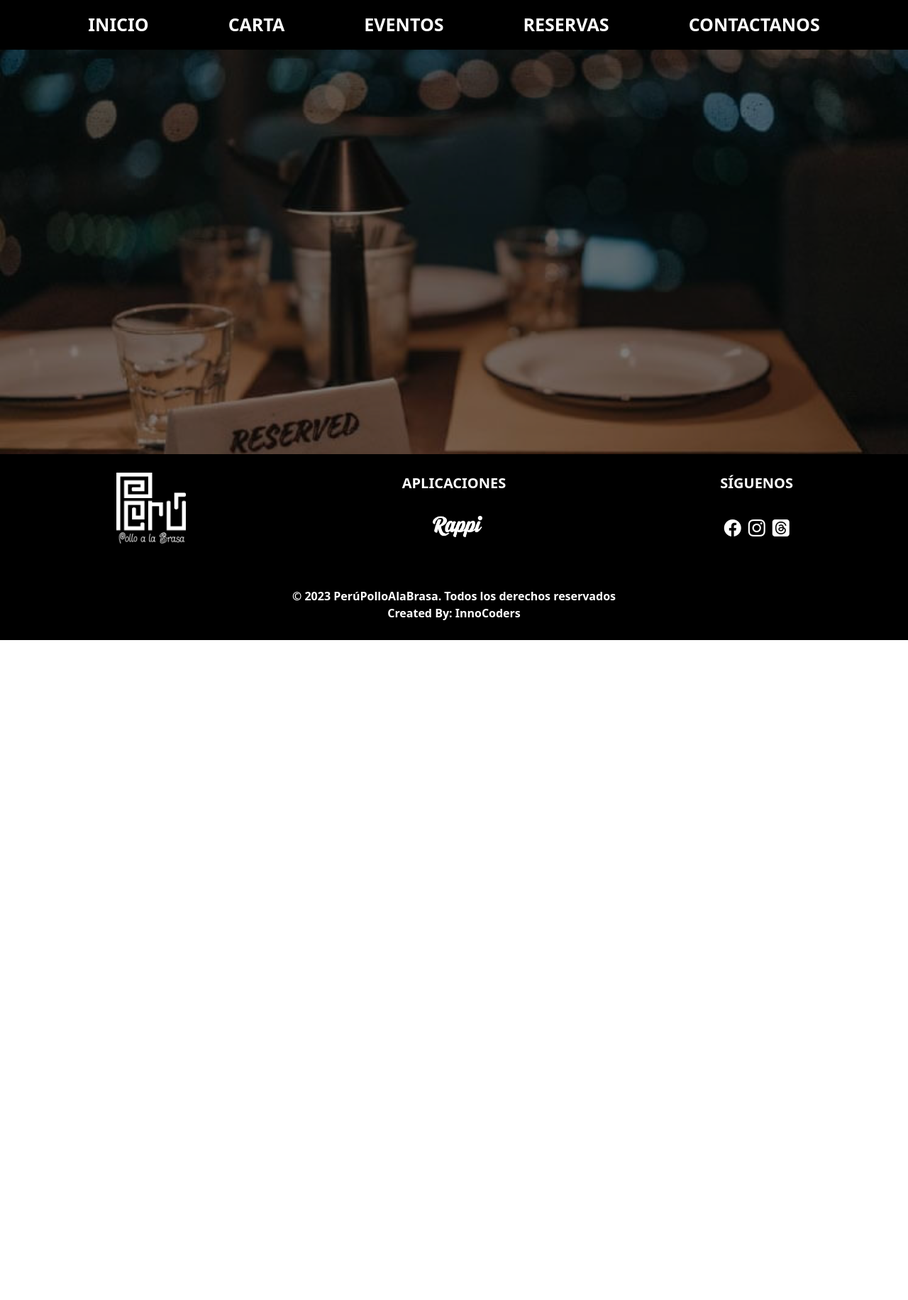
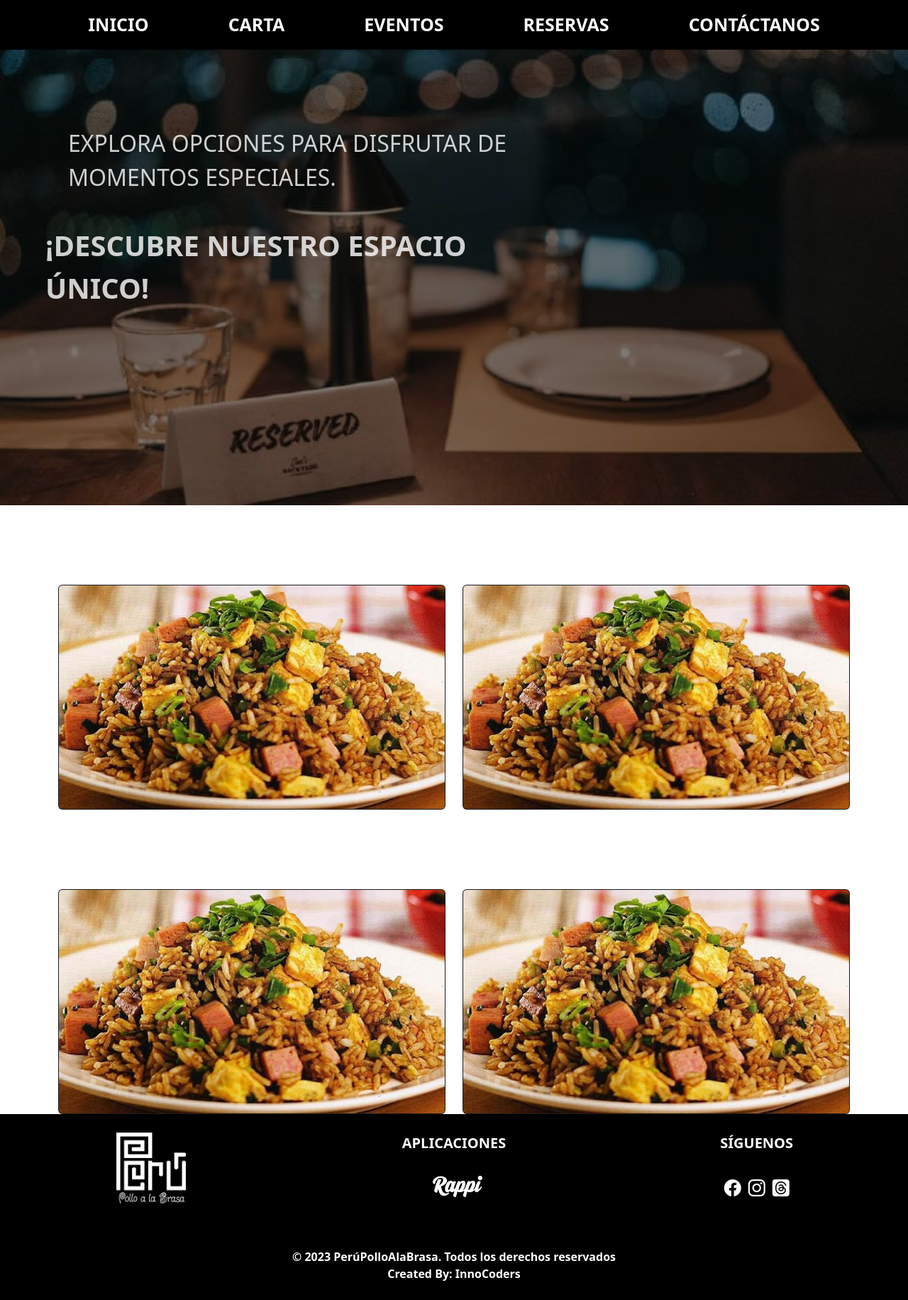
Before and after one commit to EmberTech23/polloperualabrasa, a React (Vite) app: page /reservas in a window 1280 px wide. Shown: the whole page at 71% size. Before the commit the page ends 902 px from the top, so only its background shows below. Built offline with nearby package versions, Linux system fonts and the light colour scheme.

Commit message:
Trabajando en Reservas

```diff
--- a/src/Home/Home.jsx
+++ b/src/Home/Home.jsx
@@ -67,10 +67,10 @@ export function Home() {
               <div className="row">
                 <div className="col-12">
                   <br /><br /><br /><br /><br />
-                  <h6 className="polloperu text-center">POLLO PERU A LA BRASA</h6>
+                  <h6 className="polloperu text-center fw-bold">POLLO PERÚ A LA BRASA</h6>
                   <p className="textocreacion">
-                    Hace años, en Lima, Perú, nació "Pollo Peru a la Brasa", un sueño que fusiona tradición e innovación culinaria. Con el pollo como protagonista, marinado en secretas especias y asado a la perfección en la brasa, el restaurante se convirtió en un ícono de la cocina peruana auténtica.
-                    Desde su modesto inicio, la fama del lugar creció, manteniendo la esencia y autenticidad en cada nuevo local. "Pollo Peru a la Brasa" no solo ofrece deliciosas comidas, sino que también es un encuentro con la rica cultura peruana.
+                    Hace años, en Lima, Perú, nació "Pollo Perú a la Brasa", un sueño que fusiona tradición e innovación culinaria. Con el pollo como protagonista, marinado en secretas especias y asado a la perfección en la brasa, el restaurante se convirtió en un ícono de la cocina peruana auténtica.
+                    Desde su modesto inicio, la fama del lugar creció, manteniendo la esencia y autenticidad en cada nuevo local. "Pollo Perú a la Brasa" no solo ofrece deliciosas comidas, sino que también es un encuentro con la rica cultura peruana.
                     La brasa sigue ardiendo, recordándonos que la pasión por la autenticidad y la calidad es la clave de esta experiencia gastronómica. Hoy, el restaurante sigue siendo un símbolo de la tradición culinaria peruana, donde la magia de la brasa se encuentra con la hospitalidad para crear momentos inolvidables alrededor de la mesa.</p>
                     <br /><br /><br /><br />
                     </div>
--- a/src/Menu/Menu.jsx
+++ b/src/Menu/Menu.jsx
@@ -42,7 +42,7 @@ export function Menu() {
               </li>
               <li className="nav-item mx-5">
                 <Link to="/contactanos" className="nav-link active">
-                  CONTACTANOS
+                  CONTÁCTANOS
                 </Link>
               </li>
             </ul>
--- a/src/Reservas/Reservas.css
+++ b/src/Reservas/Reservas.css
@@ -4,5 +4,19 @@
     position: relative;
     background-repeat: no-repeat;
     background-size: cover;
+  }
 
-  }
+.hola{
+  padding-top: 10%;
+}
+
+.card-img-overlay {
+  background: rgba(0, 0, 0, 0); /* Fondo inicialmente transparente */
+  opacity: 0;
+  transition: background 0.3s ease-in-out, opacity 0.3s ease-in-out;
+}
+
+.card:hover .card-img-overlay {
+  background: rgba(0, 0, 0, 0.8); /* Fondo negro semi-transparente */
+  opacity: 1;
+}
--- a/src/Reservas/Reservas.jsx
+++ b/src/Reservas/Reservas.jsx
@@ -1,16 +1,129 @@
 import './Reservas.css'
 import React from "react";
 import RappiLogo from '../assets/img/rappi.png';
+import arrozchaufa from '../assets/img/arrozchaufa.jpg'
+
 
 const Reservas = () => {
     return (
         <>
-           <div className="container-fluid">
-            <div className="row">
-                <div className="fotoReservas with-text col-12">
+            <div className="container-fluid">
+                <div className="row">
+                    <div className="fotoReservas with-text col-12">
+                        <p className="texto fs-2 text-uppercase animate__animated animate__zoomInLeft">Explora Opciones para Disfrutar de Momentos Especiales. </p> <br /><br /><br />
+                        <p className="texto2 fs-1 text-uppercase animate__animated animate__zoomInLeft"> ¡Descubre Nuestro Espacio Único!</p>
+                    </div>
                 </div>
             </div>
-           </div>
+
+            <body>
+                <div className="container">
+                    <div className="row hola">
+                        <div className="col-6">
+                            <div className="card text-center text-bg-dark">
+                                <img src={arrozchaufa} className="card-img" alt="..." />
+                                <div className="card-img-overlay">
+                                    <div className="card-text-container">
+                                        <h5 className="card-title">Mesa Estándar</h5>
+                                        <hr className="linea-separadora" />
+                                        <p className="card-text fw-bold">
+                                            Ideal para encuentros formales y cenas en pareja.
+                                        </p>
+                                        <p className="card-text fw-bold">
+                                            Incluye : Acceso a menú estándar y servicio de atención personalizada.
+                                        </p>
+                                        <p className="card-text fw-bold">
+                                            Capacidad : 4 Personas
+                                        </p>
+                                        <button className="btn-reservar fw-bold">Reservar</button>
+                                    </div>
+                                </div>
+                            </div>
+                        </div>
+                        <div className="col-6">
+                        <div className="card text-center text-bg-dark">
+                                <img src={arrozchaufa} className="card-img" alt="..." />
+                                <div className="card-img-overlay">
+                                    <div className="card-text-container">
+                                        <h5 className="card-title">Mesa VIP</h5>
+                                        <hr className="linea-separadora" />
+                                        <p className="card-text fw-bold">
+                                            Ideal para celebraciones y eventos especiales.
+                                        </p>
+                                        <p className="card-text fw-bold">
+                                            Incluye : Acceso a menú VIP, servicio exclusivo y postre de cortesía.
+                                        </p>
+                                        <p className="card-text fw-bold">
+                                            Capacidad : 6 Personas
+                                        </p>
+                                        <button className="btn-reservar fw-bold">Reservar</button>
+                                    </div>
+                                </div>
+                            </div>
+                        </div>
+                    </div>
+                    <div className="row hola">
+                        <div className="col-6">
+                            <div className="card text-center text-bg-dark">
+                                <img src={arrozchaufa} className="card-img" alt="..." />
+                                <div className="card-img-overlay">
+                                    <div className="card-text-container">
+                                        <h5 className="card-title">Rincón Acogedor</h5>
+                                        <hr className="linea-separadora" />
+                                        <p className="card-text fw-bold">
+                                            Ideal para reuniones íntimas y conversaciones relajadas.
+                                        </p>
+                                        <p className="card-text fw-bold">
+                                            Incluye : Café o té de cortesía y ambiente tranquilo.
+                                        </p>
+                                        <p className="card-text fw-bold">
+                                            Capacidad : 2 Personas
+                                        </p>
+                                        <button className="btn-reservar fw-bold">Reservar</button>
+                                    </div>
+                                </div>
+                            </div>
+                        </div>
+                        <div className="col-6">
+                        <div className="card text-center text-bg-dark">
+                                <img src={arrozchaufa} className="card-img" alt="..." />
+                                <div className="card-img-overlay">
+                                    <div className="card-text-container">
+                                        <h5 className="card-title">Mesa al Aire Libre</h5>
+                                        <hr className="linea-separadora" />
+                                        <p className="card-text fw-bold">
+                                            Ideal para disfrutar de una comida al aire libre con amigos.
+                                        </p>
+                                        <p className="card-text fw-bold">
+                                            Incluye : Acceso a menú al aire libre y servicio de sombrilla si es necesario.
+                                        </p>
+                                        <p className="card-text fw-bold">
+                                            Capacidad : 8 Personas
+                                        </p>
+                                        <button className="btn-reservar fw-bold">Reservar</button>
+                                    </div>
+                                </div>
+                            </div>
+                        </div>
+                    </div>
+
+                </div>
+
+
+            </body>
+
+
+
+
+
+
+
+
+
+
+
+
+
             <footer>
                 <div className="container-fluid footer">
                     <div className="row">
```
